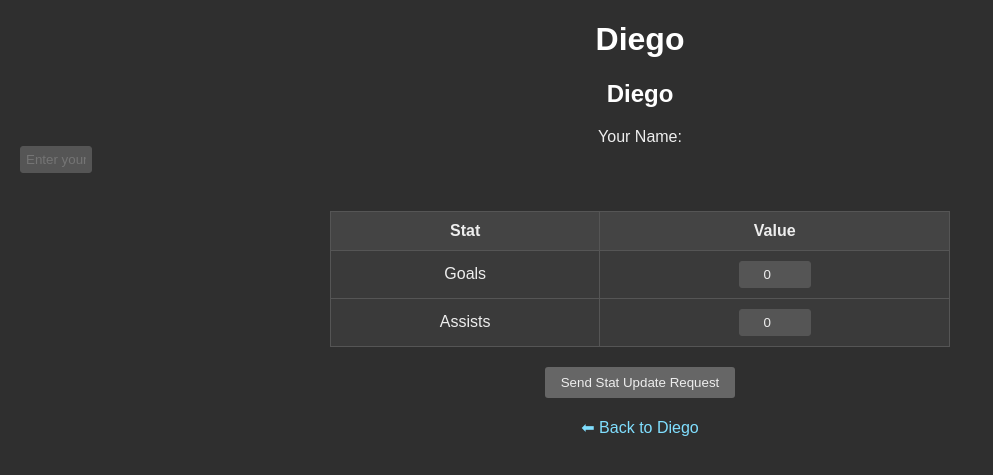
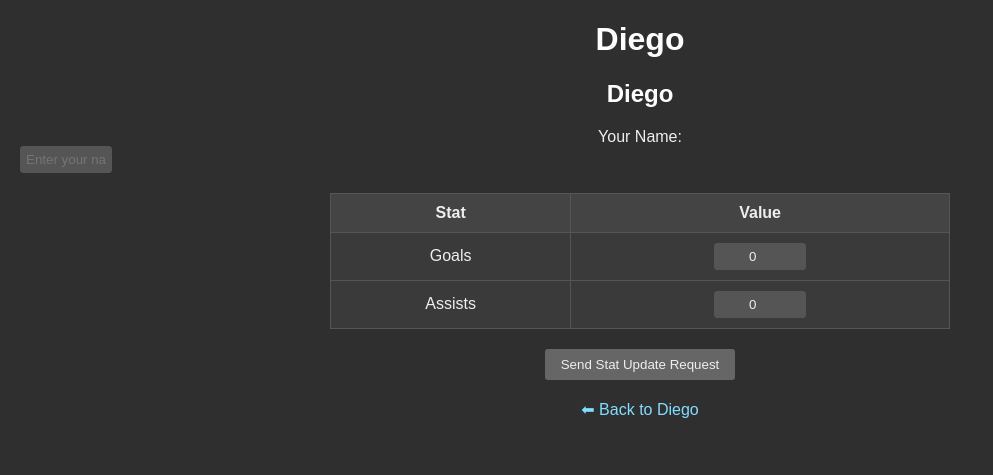
Before and after one commit to zchowscode/League-table-MCchodesfc, a Flask app: page /team/Diego/player/Diego in a window 1280 px wide. Shown: the top 475 px of the page, without its empty margins (0-993 px from the left). Run offline with Flask 3, Linux system fonts and the light colour scheme.

Commit message:
Update player.html

```diff
--- a/templates/player.html
+++ b/templates/player.html
@@ -30,7 +30,7 @@
             background-color: #444;
         }
         input[type="number"], input[type="text"] {
-            width: 60px;
+            width: 80px;
             padding: 5px;
             text-align: center;
             border-radius: 3px;
@@ -87,7 +87,7 @@
 
     <form method="POST">
         <label>Your Name:</label>
-        <input type="text" name="requester" placeholder="Enter your name" required><br><br>
+        <input type="text" name="requester" placeholder="Enter your name" required>
 
         <table>
             <tr>
@@ -96,11 +96,11 @@
             </tr>
             <tr>
                 <td>Goals</td>
-                <td><input type="number" name="goals" value="{{ player.goals }}" min="0"></td>
+                <td><input type="number" name="goals" value="{{ player.goals | default(0) }}" min="0"></td>
             </tr>
             <tr>
                 <td>Assists</td>
-                <td><input type="number" name="assists" value="{{ player.assists }}" min="0"></td>
+                <td><input type="number" name="assists" value="{{ player.assists | default(0) }}" min="0"></td>
             </tr>
         </table>
 
```
